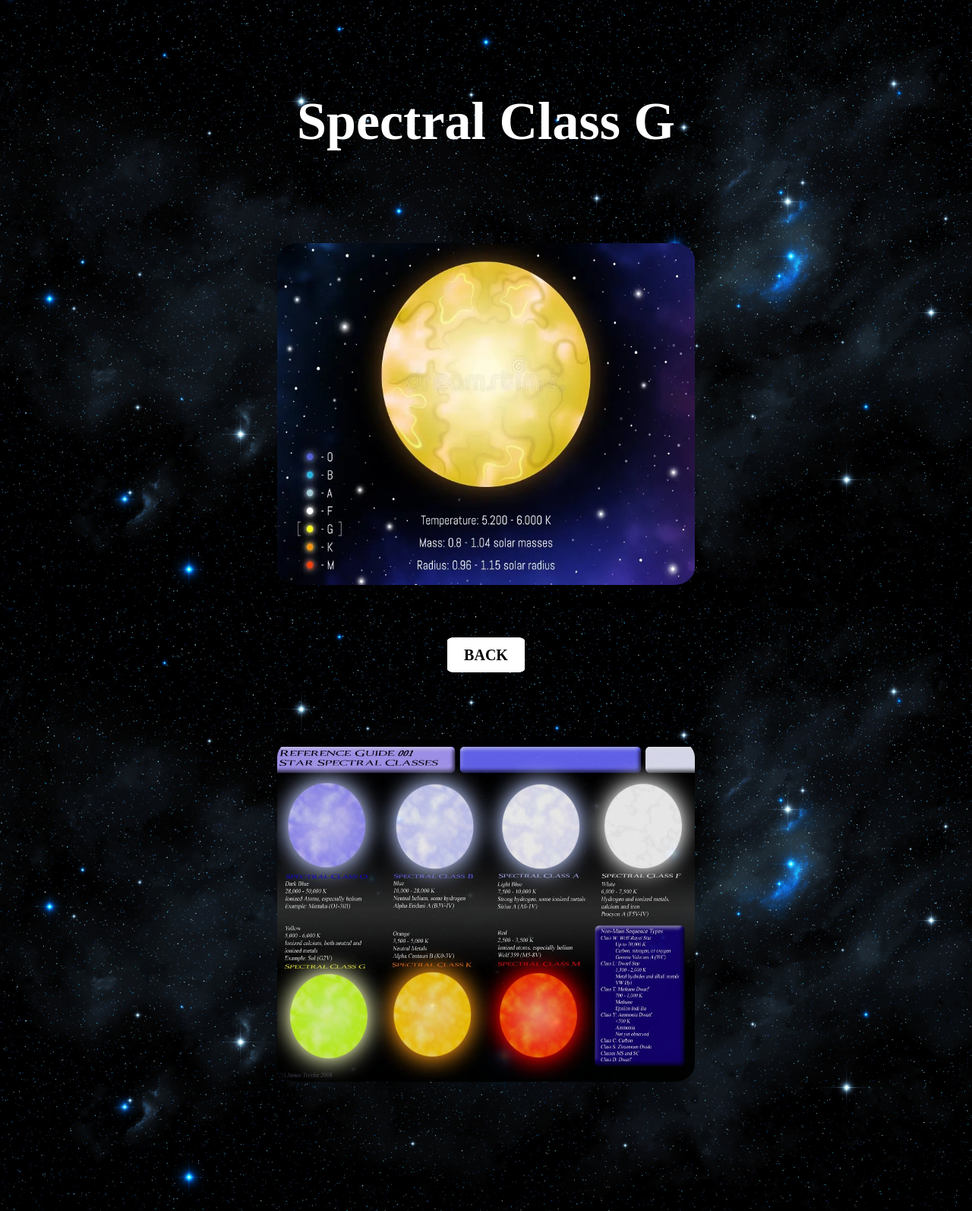
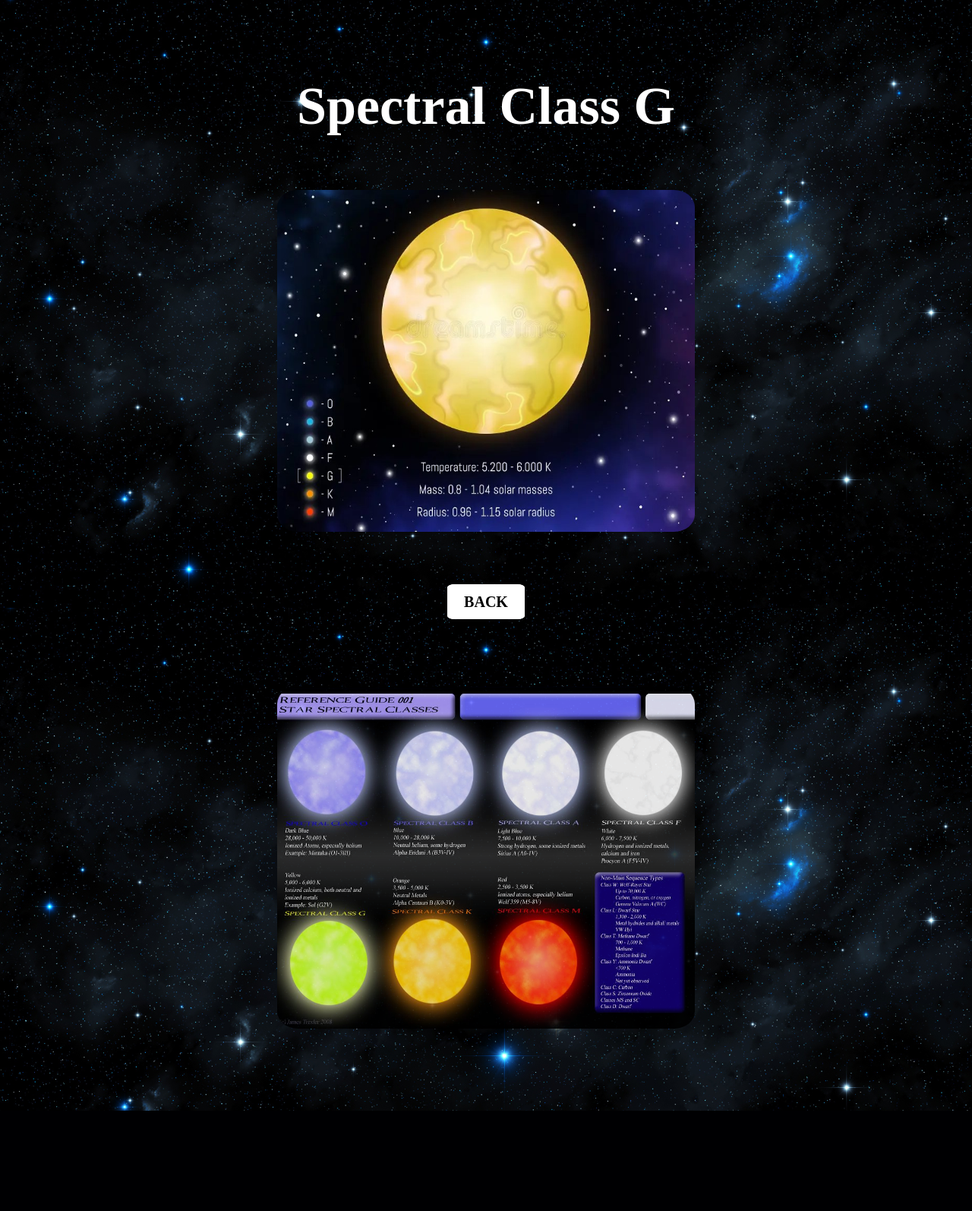
Before and after one commit to Iyola-Dsilva/Spectral-Classification-of-Stars, a Flask app: template templates/result.html in a window 1280 px wide. Shown: the whole page at 76% size. After the commit the page ends 1462 px from the top, so only its background shows below. Run offline with Flask 3, Linux system fonts and the light colour scheme; the template is opened without the code that fills it, so the values that code supplies are empty; parts of the project's set-up code (start-up, migrations or seed data) failed here and were passed over.

Commit message:
Update result.html

```diff
--- a/templates/result.html
+++ b/templates/result.html
@@ -3,7 +3,7 @@
         <title>Result</title>
         <style>
             h1{
-                margin:120px  4%;
+                margin:100px  4% 70px 4%;
                 font-size: 70px;
             }
             img{
@@ -21,10 +21,10 @@
 
             }
             .ch{
-                height:520px;
-                width: 650px;
+                height:550px;
+                width: 750px;
                 border-radius: 0%;
-                margin:100px;
+                margin-top:100px;
                 opacity:0.9;
             }
             a{
```
